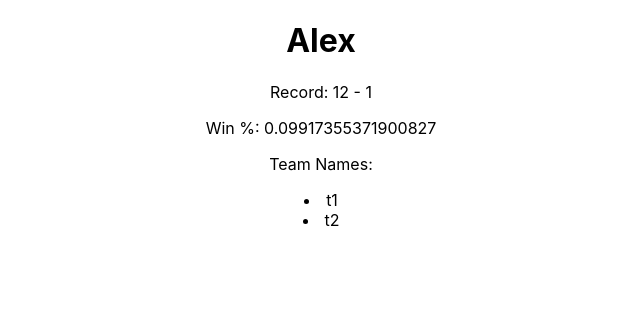
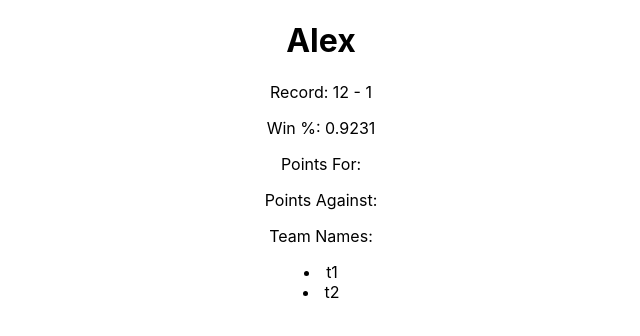
Before and after one commit to adequevedo/league-page, a React (Create React App) app in the folder react-app/: page / in a window 1280 px wide. Shown: the top 336 px of the page, without its empty margins (319-959 px from the left). Built offline with nearby package versions, Linux system fonts and the light colour scheme.

Commit message:
fix win %

```diff
--- a/react-app/src/components/Summary.js
+++ b/react-app/src/components/Summary.js
@@ -5,7 +5,9 @@ function Summary(props) {
     <div>
     <h1>{props.name}</h1>
     <p>Record: {props.wins} - {props.losses}</p>
-    <p>Win %: {props.wins / (props.wins + props.losses)}</p>
+    <p>Win %: {(parseInt(props.wins)/(parseInt(props.wins) + parseInt(props.losses))).toFixed(4)}</p>
+    <p>Points For: {props.pointsFor}</p>
+    <p>Points Against: {props.pointsAgainst}</p>
     <p>Team Names: </p>
       {props.teamNames.map(name => (
         <li>
```
